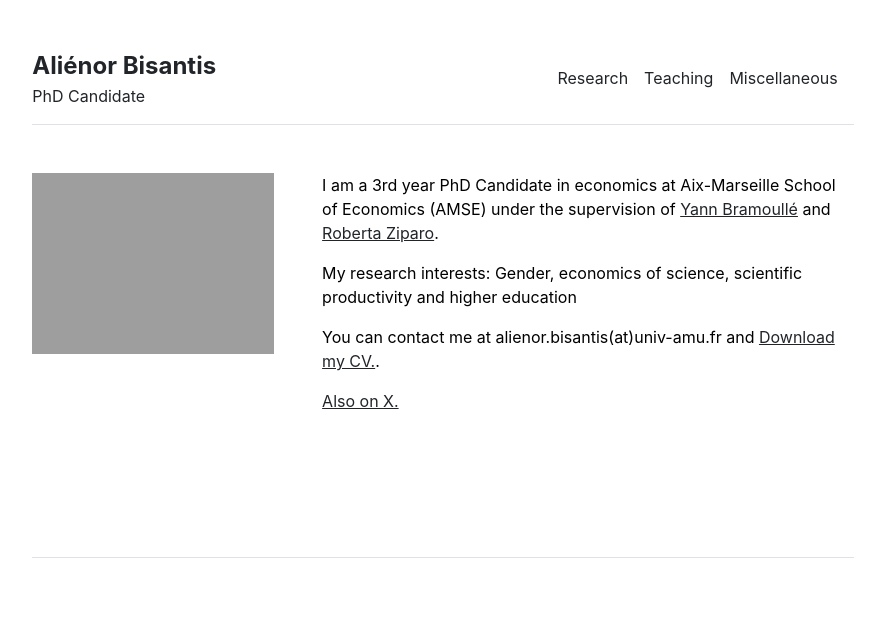
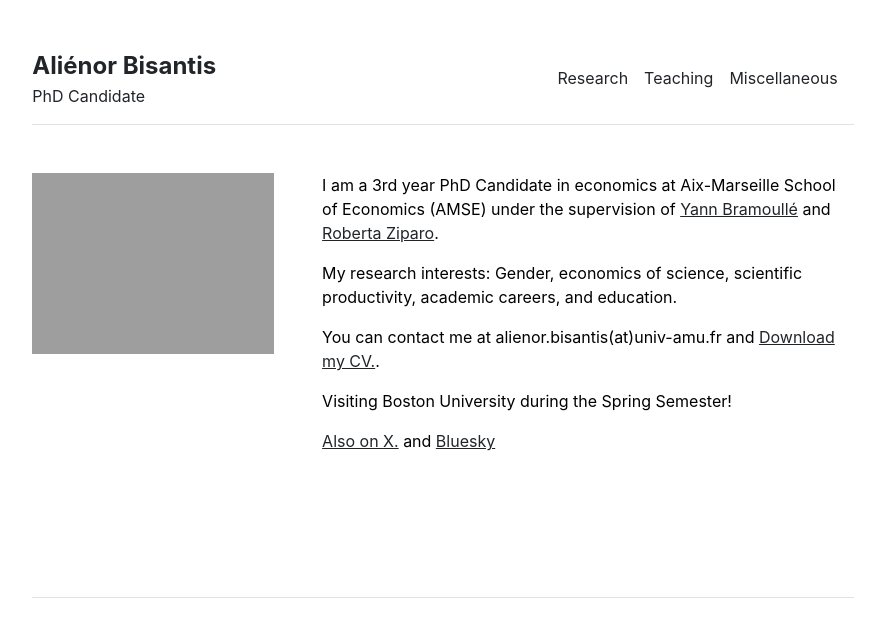
Before and after one commit to alienorbisantis/alienorbisantis.github.io, a Jekyll site: the page built from index.md, in a window 1280 px wide. Shown: the top 637 px of the page, without its empty margins (197-1082 px from the left). Built offline with Jekyll 4.4.1, drawn with Linux system fonts in a browser that asks for light colours.

Commit message:
Update index.md

```diff
--- a/index.md
+++ b/index.md
@@ -5,11 +5,13 @@ title: "Aliénor Bisantis"
 
 I am a 3rd year PhD Candidate in economics at Aix-Marseille School of Economics (AMSE) under the supervision of [Yann Bramoullé](https://sites.google.com/site/bramoulley/)  and [Roberta Ziparo](https://sites.google.com/site/rziparo/).
 
-My research interests: Gender, economics of science, scientific productivity and higher education
+My research interests: Gender, economics of science, scientific productivity, academic careers, and education.
 
 You can contact me at alienor.bisantis(at)univ-amu.fr and [Download my CV.]({{ site.github.url }}/assets//CVBISANTISAlienor_eng.pdf).
 
-[Also on X.](https://twitter.com/bisalienor)
+Visiting Boston University during the Spring Semester!
+
+[Also on X.](https://twitter.com/bisalienor) and [Bluesky](https://bsky.app/profile/bisalienor.bsky.social)
 
 &nbsp;
 
```
